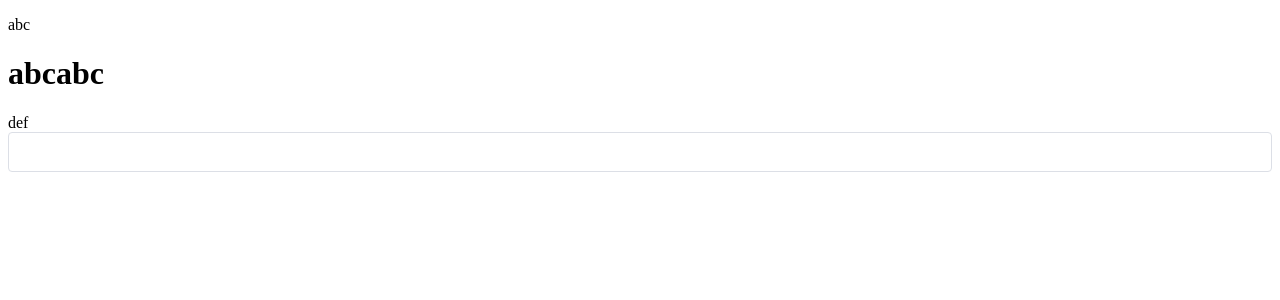
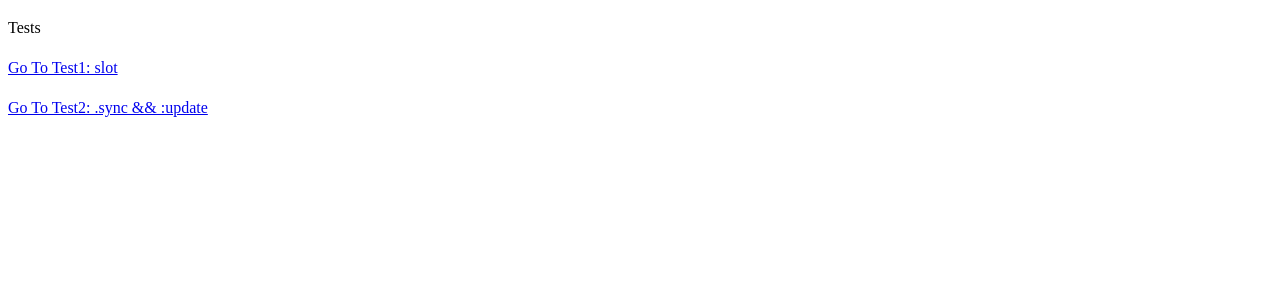
Before and after one commit to poet-CN/Test, a Vue app: page / in a window 1280 px wide. Shown: the top 300 px of the page. Built offline with nearby package versions, Linux system fonts and the light colour scheme.

Commit message:
整理规划目录结构

```diff
--- a/src/router/index.js
+++ b/src/router/index.js
@@ -10,5 +10,15 @@ export default new Router({
       name: 'Home',
       component: () => import('@/views/Home'),
     },
+    {
+      path: '/test1',
+      name: 'test1',
+      component: () => import('@/views/Test1'),
+    },
+    {
+      path: '/test2',
+      name: 'test2',
+      component: () => import('@/views/Test2'),
+    },
   ],
 });
--- a/src/views/Home.vue
+++ b/src/views/Home.vue
@@ -4,39 +4,24 @@
 */
 
 <template>
-  <div>
-    <Test>
-      <p slot="p">abc</p>
-      <span slot="span">def</span>
-      <h1 @click="show=!show">abcabc</h1>
-    </Test>
-    <Test2 :value.sync="doc.title"></Test2>
-    <el-dialog :visible.sync="show">
-      <div slot="title">
-        我是标题
-      </div>
-      abcabc
-      <div slot="footer">
-        <el-button @click="show=!show">关闭</el-button>
-      </div>
-    </el-dialog>
+  <div class="c-lh40">
+    <div>
+      <p>Tests</p>
+    </div>
+    <div>
+      <router-link :to="{name: 'test1'}">Go To Test1: slot</router-link>
+    </div>
+    <div>
+      <router-link :to="{name: 'test2'}">Go To Test2: .sync && :update</router-link>
+    </div>
   </div>
 </template>
 
 <script>
 export default {
   name: 'Home',
-  components: {
-    Test: () => import('../components/Test'),
-    Test2: () => import('../components/Test2'),
-  },
   data() {
-    return {
-      show: false,
-      doc: {
-        title: '',
-      },
-    };
+    return {};
   },
   methods: {},
   created() {
@@ -46,5 +31,14 @@ export default {
 </script>
 
 <style lang="scss" scoped>
+  * {
+    padding: 0;
+    margin: 0;
+  }
 
+  .c-lh40 {
+    div {
+      line-height: 40px;
+    }
+  }
 </style>
--- a/src/components/Test.vue
+++ b/src/views/Test1/component/child1.vue
@@ -1,3 +1,8 @@
+/*
+* author: mamingyang@baofeng.com
+* date: 2018/10/31
+*/
+
 <template>
   <div>
     <slot name="p"></slot>
@@ -8,14 +13,21 @@
 
 <script>
 export default {
-  name: 'Test',
+  name: 'child1',
   data() {
-    return {};
+    return {
+
+    };
+  },
+  methods: {
+
+  },
+  created() {
+
   },
 };
 </script>
 
-<!-- Add "scoped" attribute to limit CSS to this component only -->
 <style lang="scss" scoped>
 
 </style>
--- /dev/null
+++ b/src/views/Test1/index.vue
@@ -0,0 +1,24 @@
+<template>
+  <child1>
+    <p slot="p">abc</p>
+    <span slot="span">def</span>
+    <h1>abcabc</h1>
+  </child1>
+</template>
+
+<script>
+export default {
+  name: 'Test',
+  components: {
+    child1: () => import('./component/child1'),
+  },
+  data() {
+    return {};
+  },
+};
+</script>
+
+<!-- Add "scoped" attribute to limit CSS to this component only -->
+<style lang="scss" scoped>
+
+</style>
--- /dev/null
+++ b/src/views/Test2/component/child1.vue
@@ -0,0 +1,34 @@
+/*
+* author: mamingyang@baofeng.com
+* date: 2018/10/31
+*/
+
+<template>
+  <el-input v-model="title"></el-input>
+</template>
+
+<script>
+export default {
+  name: 'child1',
+  data() {
+    return {
+      title: '',
+    };
+  },
+  watch: {
+    title(nv) {
+      this.$emit('update:value', nv);
+    },
+  },
+  methods: {
+
+  },
+  created() {
+
+  },
+};
+</script>
+
+<style lang="scss" scoped>
+
+</style>
--- a/src/components/Test2.vue
+++ b/src/views/Test2/index.vue
@@ -4,21 +4,21 @@
 */
 
 <template>
-<el-input v-model="title"></el-input>
+  <child1 :value.sync="doc.title"></child1>
 </template>
 
 <script>
 export default {
   name: 'Test2',
+  components: {
+    child1: () => import('./component/child1'),
+  },
   data() {
     return {
-      title: '',
+      doc: {
+        title: '',
+      },
     };
-  },
-  watch: {
-    title(nv) {
-      this.$emit('update:value', nv);
-    },
   },
   methods: {
 
```
